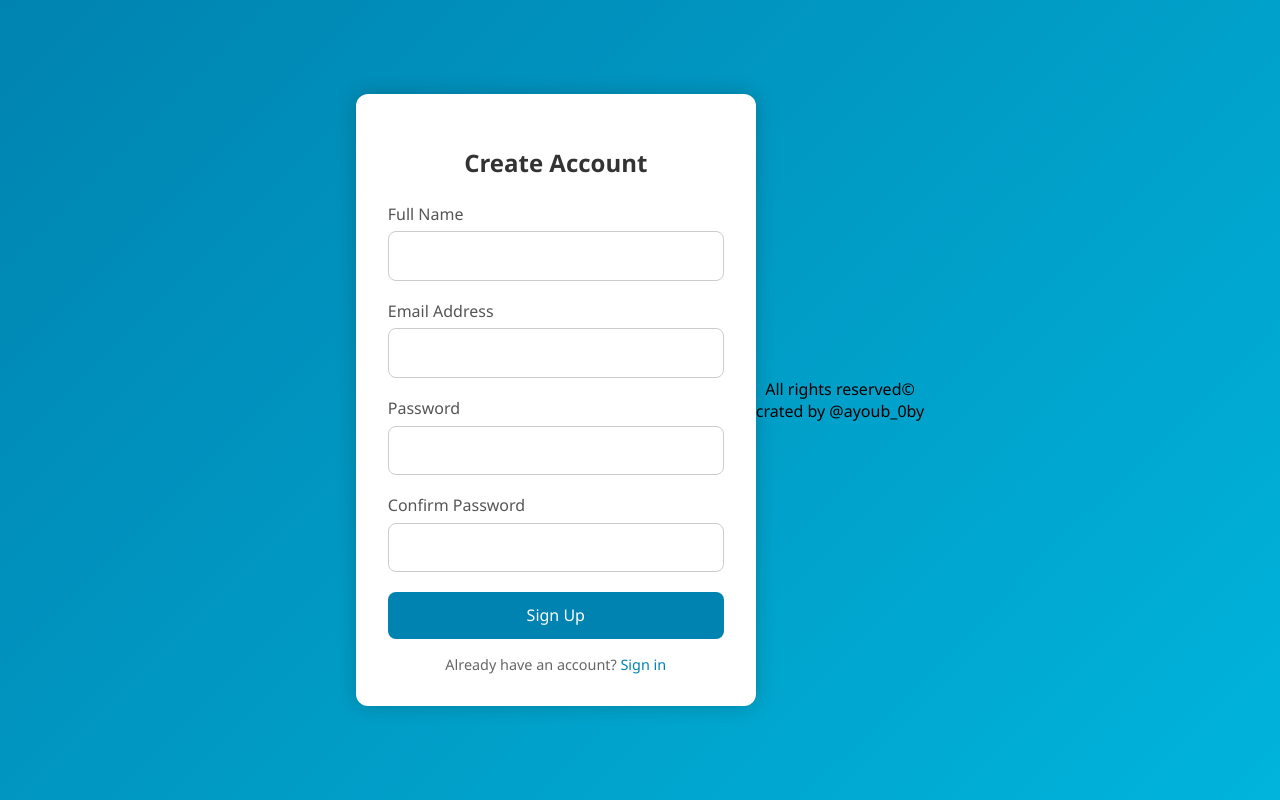
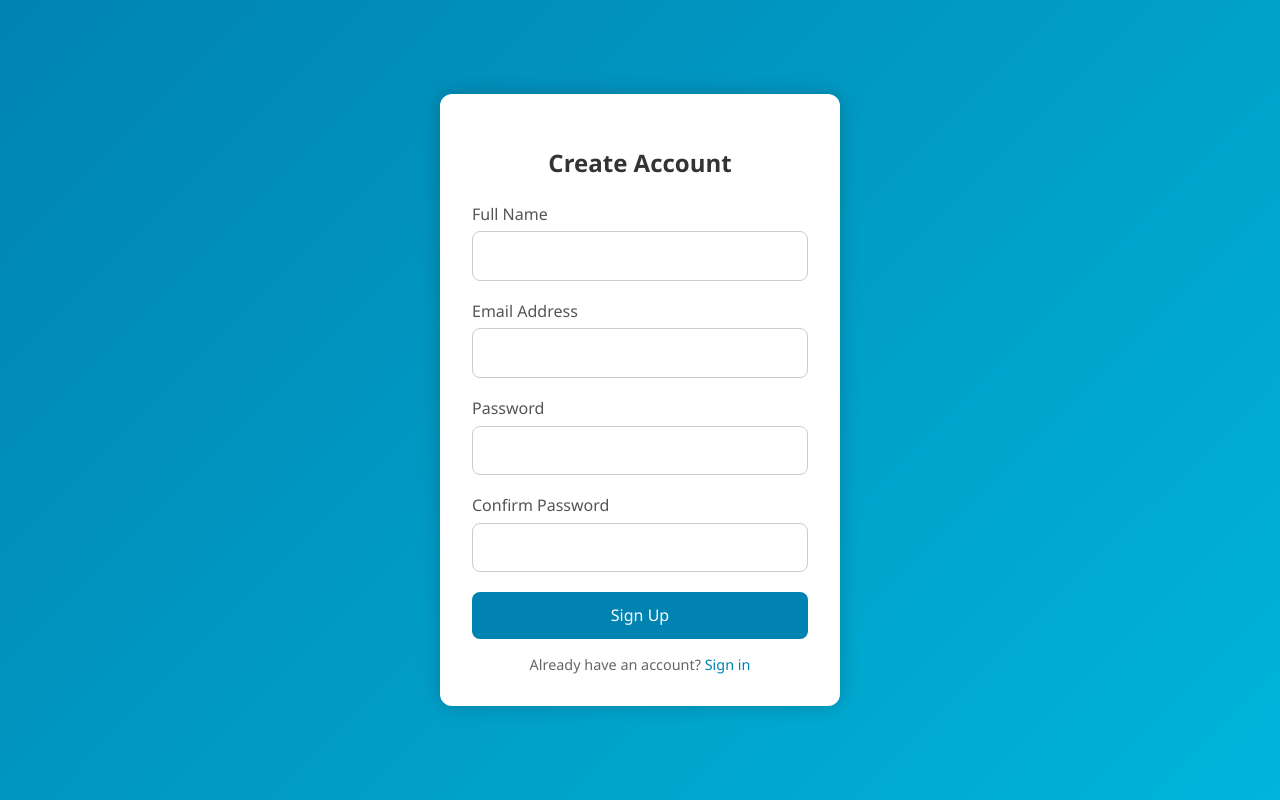
Before and after one commit to AyoubOby/BMW, a plain HTML site: page signup.html in a window 1280 px wide. Drawn offline with Linux system fonts and the light colour scheme.

Commit message:
Update signup.html

```diff
--- a/signup.html
+++ b/signup.html
@@ -115,14 +115,5 @@
       Already have an account? <a href="signin.html">Sign in</a>
     </div>
   </div>
-  <style>
-      p{
-        text-align: center;
-       }
-    </style>
-    <p>
-     All rights reserved©<br>
-     crated by @ayoub_0by
-    </p>
 </body>
 </html>
```
